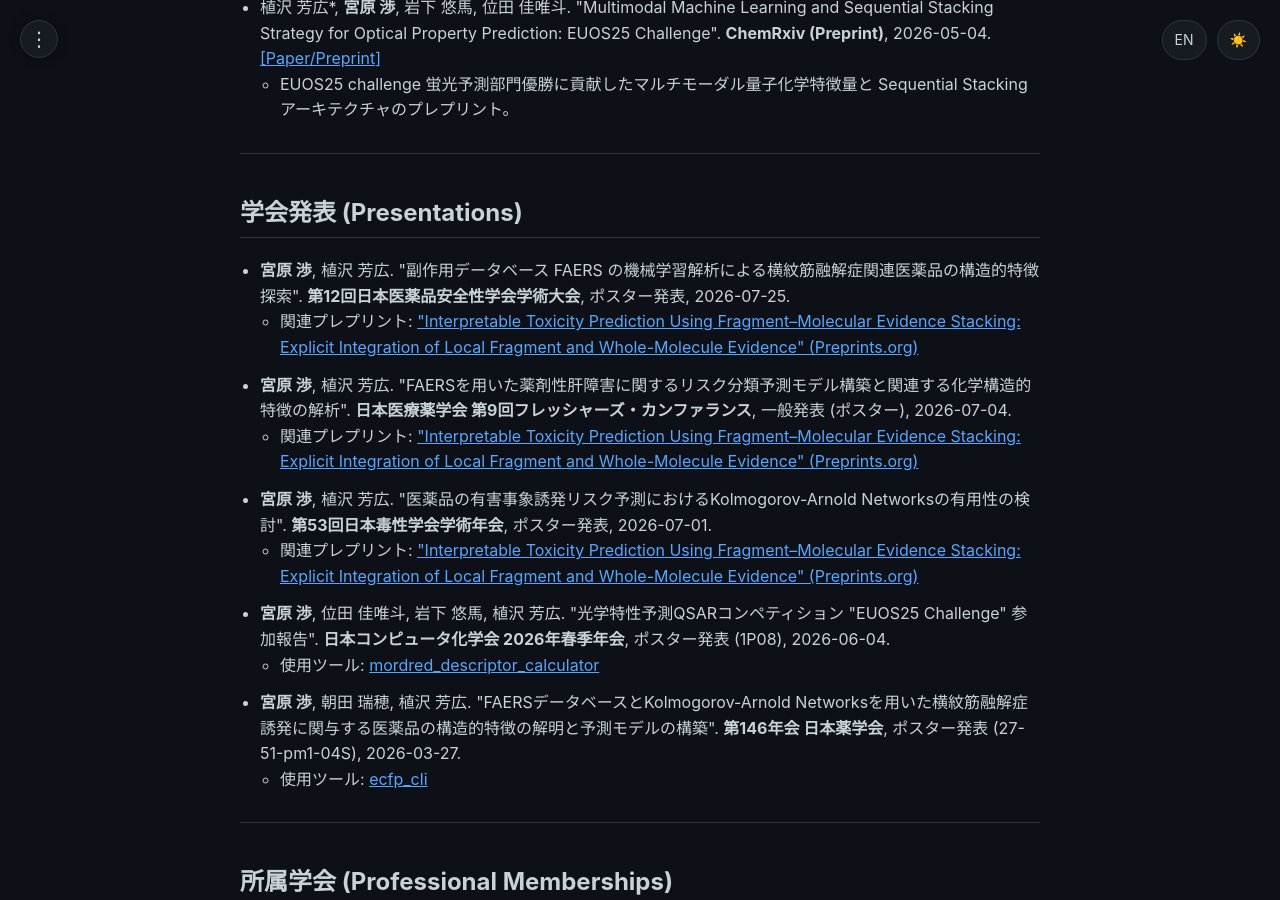
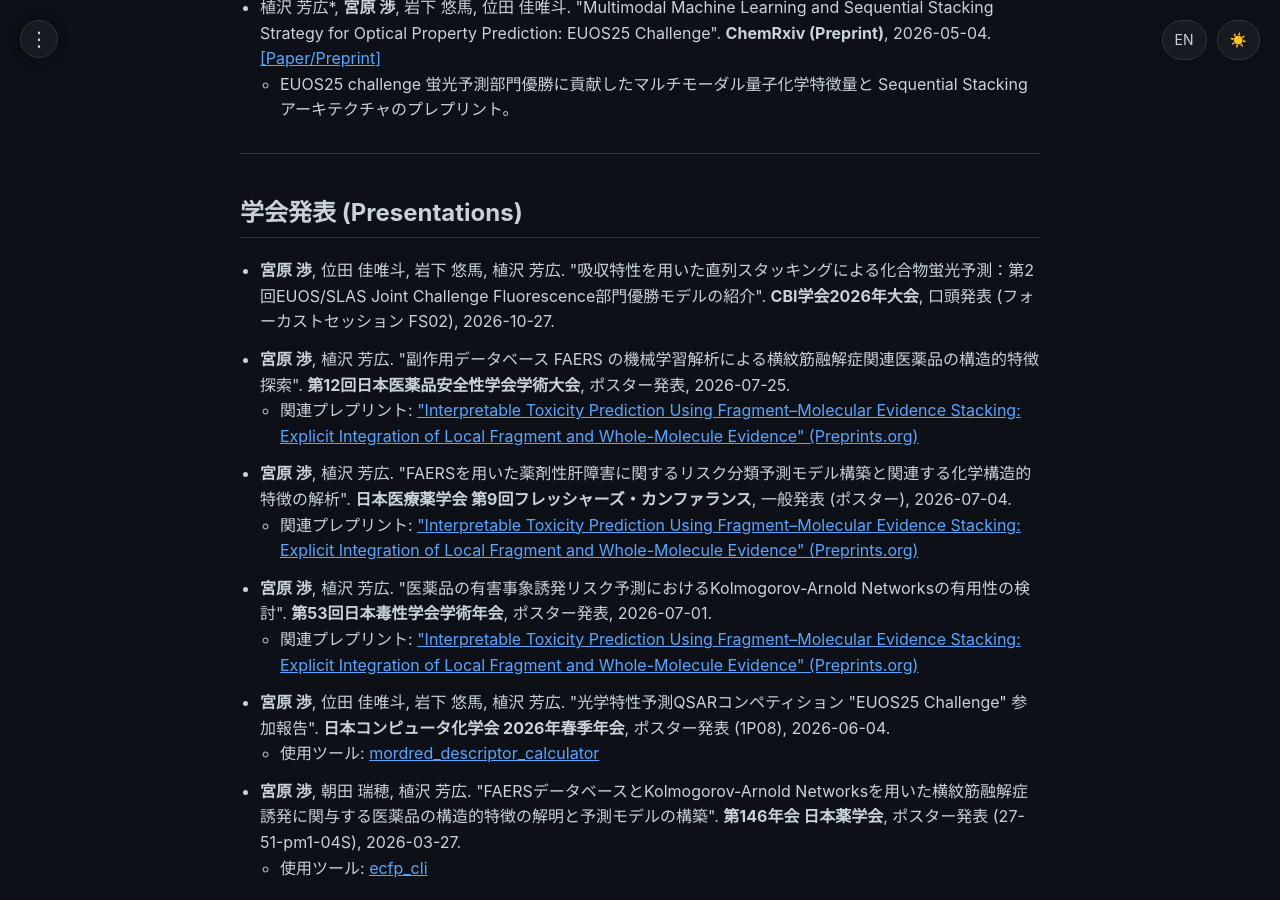
Before and after one commit to 377H-Miru/377H-Miru.github.io, a Jekyll site: the page built from achievements.html, in a window 1280 px wide and 900 px high, scrolled down 2236 px. Built offline with Jekyll 4.4.1, drawn with Linux system fonts in a browser that asks for light colours.

Commit message:
Add CBI 2026 focused-session talk (FS02, 2026-10-27)
Add the oral presentation on fluorescence prediction by serial stacking
(EUOS/SLAS Joint Challenge Fluorescence track winning model) to the
achievements data and both home pages.

Co-Authored-By: Claude Opus 5.5 <noreply@anthropic.com>

```diff
--- a/_data/achievements.json
+++ b/_data/achievements.json
@@ -68,6 +68,18 @@
     }
   ],
   "presentations": [
+    {
+      "title_ja": "吸収特性を用いた直列スタッキングによる化合物蛍光予測：第2回EUOS/SLAS Joint Challenge Fluorescence部門優勝モデルの紹介",
+      "title_en": "Compound fluorescence prediction by serial stacking using absorption properties: the winning model of the Fluorescence track in the 2nd EUOS/SLAS Joint Challenge",
+      "event_ja": "CBI学会2026年大会",
+      "event_en": "CBI Annual Meeting 2026 (Chem-Bio Informatics Society)",
+      "role_ja": "口頭発表 (フォーカストセッション FS02)",
+      "role_en": "Oral presentation (Focused Session FS02)",
+      "date": "2026-10-27",
+      "authors_ja": "<b>宮原 渉</b>, 位田 佳唯斗, 岩下 悠馬, 植沢 芳広",
+      "authors_en": "<b>Wataru Miyahara</b>, Kaito Inden, Yuma Iwashita, Yoshihiro Uesawa",
+      "url": "https://cbi-society.org/taikai/taikai26/sessionFS.html#FS02"
+    },
     {
       "title_ja": "副作用データベース FAERS の機械学習解析による横紋筋融解症関連医薬品の構造的特徴探索",
       "title_en": "Exploration of structural features of rhabdomyolysis-related drugs by machine learning analysis of the adverse event database FAERS",
--- a/en/index.html
+++ b/en/index.html
@@ -27,6 +27,12 @@ permalink: /
 
 <h2>これまでの歩み (Recent Achievements)</h2>
 <ul>
+    <li>
+        <b>CBI学会2026年大会 口頭発表（フォーカストセッション FS02）</b> （2026年10月） ｜ <a href="https://cbi-society.org/taikai/taikai26/sessionFS.html#FS02" target="_blank">[セッション詳細]</a> ｜ <a href="https://ochem.eu/static/challenge2025.do" target="_blank">[EUOS25 challenge]</a>
+        <ul>
+            <li>演題: 「吸収特性を用いた直列スタッキングによる化合物蛍光予測：第2回EUOS/SLAS Joint Challenge Fluorescence部門優勝モデルの紹介」</li>
+        </ul>
+    </li>
     <li>
         <b>第12回日本医薬品安全性学会学術大会 ポスター発表</b> （2026年7月） ｜ <a href="https://jasds2026.org/" target="_blank">[大会HP]</a> ｜ <a href="https://www.preprints.org/manuscript/202606.2071" target="_blank">[関連プレプリント]</a>
         <ul>
--- a/index.html
+++ b/index.html
@@ -27,6 +27,12 @@ permalink: /
 
 <h2>これまでの歩み (Recent Achievements)</h2>
 <ul>
+    <li>
+        <b>CBI学会2026年大会 口頭発表（フォーカストセッション FS02）</b> （2026年10月） ｜ <a href="https://cbi-society.org/taikai/taikai26/sessionFS.html#FS02" target="_blank">[セッション詳細]</a> ｜ <a href="https://ochem.eu/static/challenge2025.do" target="_blank">[EUOS25 challenge]</a>
+        <ul>
+            <li>演題: 「吸収特性を用いた直列スタッキングによる化合物蛍光予測：第2回EUOS/SLAS Joint Challenge Fluorescence部門優勝モデルの紹介」</li>
+        </ul>
+    </li>
     <li>
         <b>第12回日本医薬品安全性学会学術大会 ポスター発表</b> （2026年7月） ｜ <a href="https://jasds2026.org/" target="_blank">[大会HP]</a> ｜ <a href="https://www.preprints.org/manuscript/202606.2071" target="_blank">[関連プレプリント]</a>
         <ul>
```
